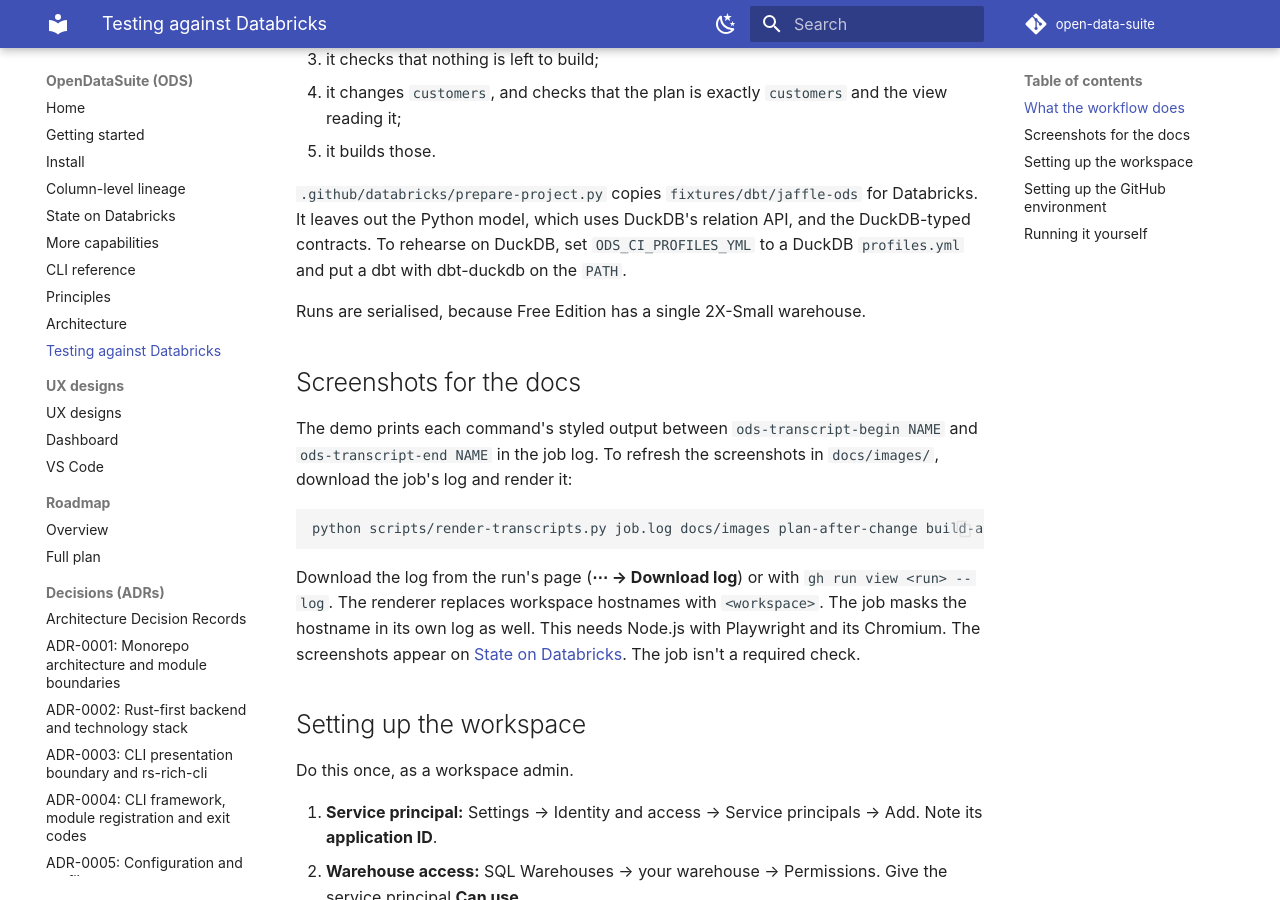
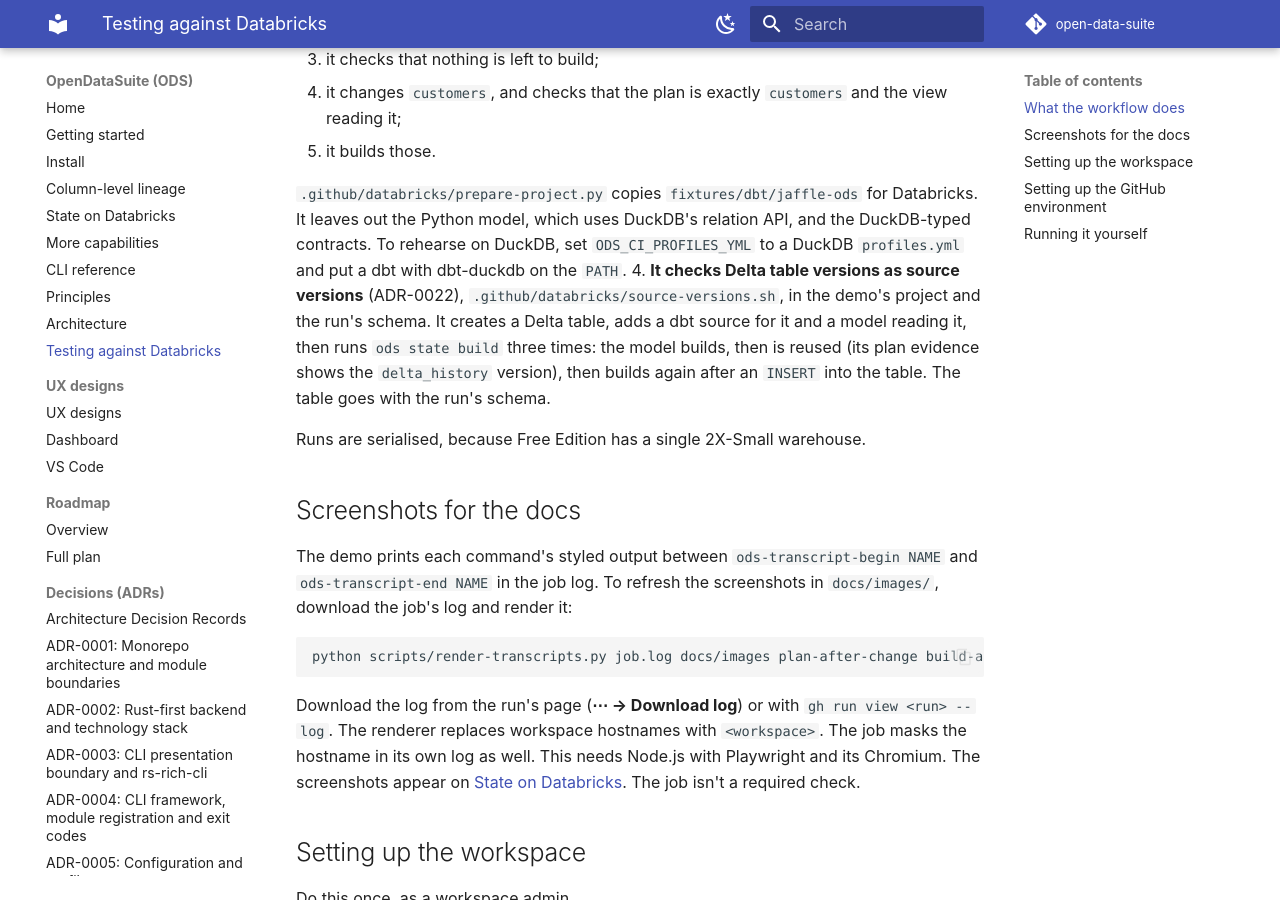
Before and after one commit to buchochelliq-labs/open-data-suite, an MkDocs documentation site: the page built from docs/contributing-databricks.md, in a window 1280 px wide and 900 px high, scrolled down 819 px. Built offline with MkDocs 1.6.1 and Material for MkDocs 9.7.7, drawn with Linux system fonts in a browser that asks for light colours; comment, search, counter and statistics services are not loaded.

Commit message:
ci: run the relation probe on real dbt, and Delta source versions on Databricks
- real-dbt job (dbt 1.11 and 1.12): the probe's real-dbt test must run and pass.
- databricks job: source-versions.sh adds a Delta source and a model reading
  it to the demo project, and checks build, reuse (with delta_history
  evidence), then build after an INSERT. Review finding 1 on #308.

Co-Authored-By: Claude Opus 5.5 <noreply@anthropic.com>
Claude-Session: https://claude.ai/code/session_019o28ABji7oKrHhDj6a9qF6

```diff
--- a/docs/contributing-databricks.md
+++ b/docs/contributing-databricks.md
@@ -37,6 +37,12 @@ ODS's Databricks code is tested two ways:
    Databricks. It leaves out the Python model, which uses DuckDB's relation API, and the
    DuckDB-typed contracts. To rehearse on DuckDB, set `ODS_CI_PROFILES_YML` to a DuckDB
    `profiles.yml` and put a dbt with dbt-duckdb on the `PATH`.
+4. **It checks Delta table versions as source versions** (ADR-0022),
+   `.github/databricks/source-versions.sh`, in the demo's project and the run's schema.
+   It creates a Delta table, adds a dbt source for it and a model reading it, then runs
+   `ods state build` three times: the model builds, then is reused (its plan evidence
+   shows the `delta_history` version), then builds again after an `INSERT` into the
+   table. The table goes with the run's schema.
 
 Runs are serialised, because Free Edition has a single 2X-Small warehouse.
 
```
Also changed, not shown: 3 other files.
